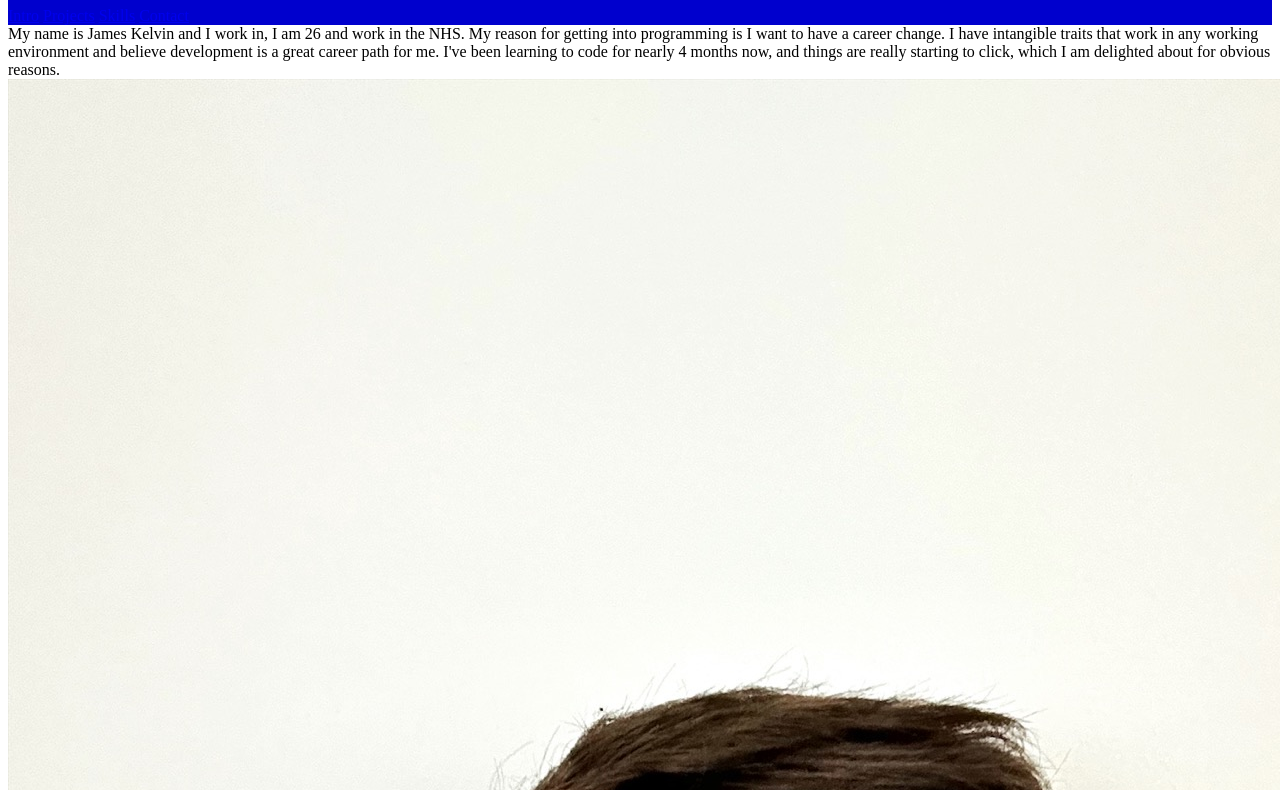
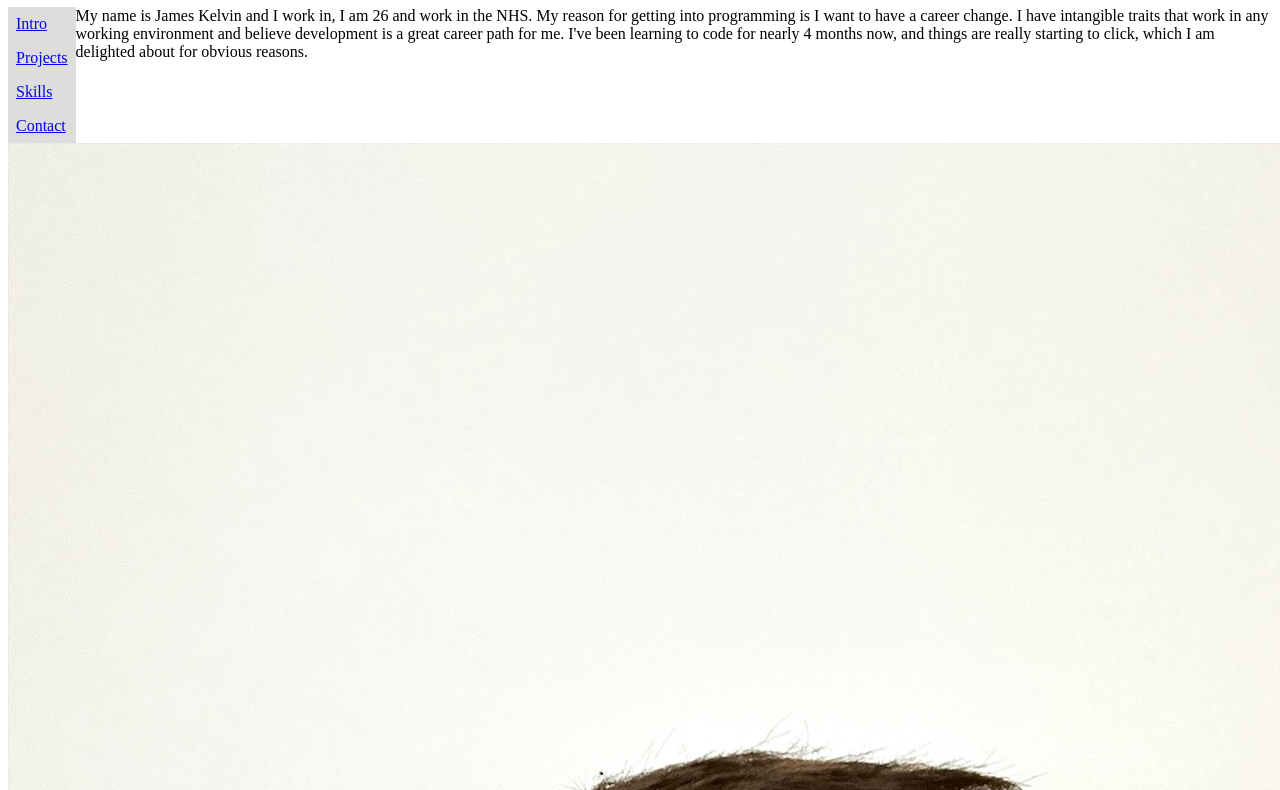
Before and after one commit to jkelvin19/Portfolio-Project, a plain HTML site: page index.html in a window 1280 px wide. Shown: the part 73-863 px from the top of the page. Drawn offline with Linux system fonts and the light colour scheme.

Commit message:
nav changes 1

```diff
--- a/styles.css
+++ b/styles.css
@@ -2,6 +2,20 @@ header {
 background-color: mediumblue;
 color: red;
 }
+
+nav {
+    float: left;
+}
+
+a {
+    display: block;
+    padding: 8px;
+    background-color: #dddddd;
+
+}
+
+
+
 
 .about {
     display: inline;
```
